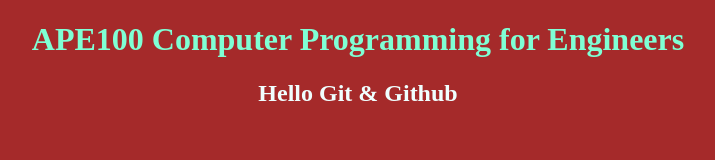
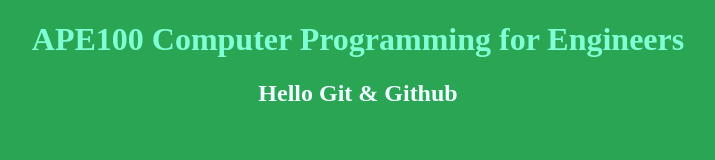
Before and after one commit to somchoke-github/testgit, a plain HTML site: page index.html in a window 1280 px wide. Shown: the whole page, without its empty margins (282-997 px from the left). Drawn offline with Linux system fonts and the light colour scheme.

Commit message:
Add files via upload

```diff
--- a/index.html
+++ b/index.html
@@ -8,7 +8,7 @@
     <title>APE100</title>
 </head>
 
-<body style="background-color: brown;">
+<body style="background-color: rgb(42, 165, 83);">
     <h1 style="color: aquamarine; text-align: center;">APE100 Computer Programming for Engineers</h1>
     <h2 style="color: azure; text-align: center;">Hello Git & Github</h2>
 </body>
```
